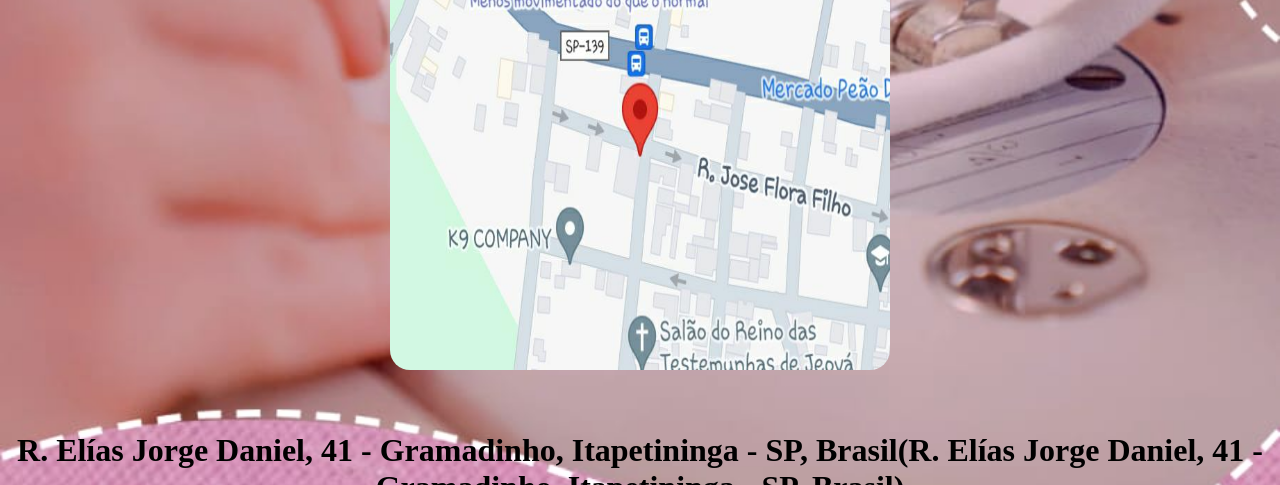
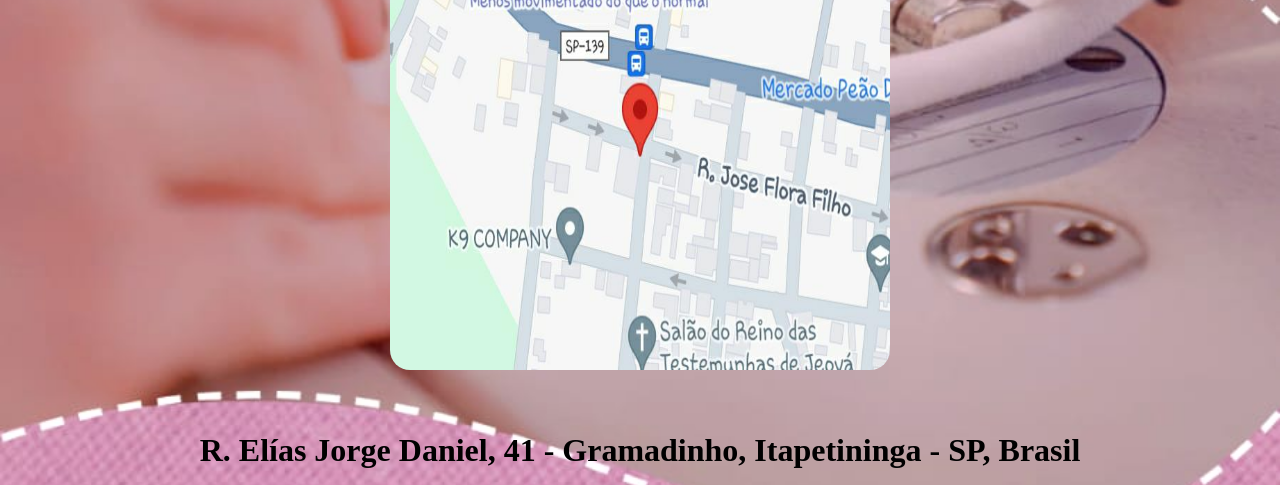
Before and after one commit to SilverString-BR/Branca-Berta-Artes-, a plain HTML site: page index.html in a window 1280 px wide. Shown: the part 1271-1756 px from the top of the page. Drawn offline with Linux system fonts and the light colour scheme.

Commit message:
index.html

```diff
--- a/index.html
+++ b/index.html
@@ -34,7 +34,7 @@
          <a href="Pág8.html"><h2 id="ved">Elasticos de calcinha e alças de soutiã 18cmt; 13cmt</a></h2></div>
 
         <h1 id="what">Aqui está o meu número do WhatsApp <br><a href="https://wa.me/5511941697962" id="bl">+55 11 94169-7962</a></h1>
-        <h1 id="loca">Aqui está minha localização:</h1><div><img src="imagens/local.jpg" alt=""></div><h1><br>R. Elías Jorge Daniel, 41 - Gramadinho, Itapetininga - SP, Brasil(R. Elías Jorge Daniel, 41 - Gramadinho, Itapetininga - SP, Brasil)</h1>
+        <h1 id="loca">Aqui está minha localização:</h1><div><img src="imagens/local.jpg" alt=""></div><h1><br>R. Elías Jorge Daniel, 41 - Gramadinho, Itapetininga - SP, Brasil</h1>
     <div><img src="imagens/Imagem do WhatsApp de 2024-06-30 à(s) 10.47.04_906f1676.jpg" alt="Meu trabalho" id="trabalho"></div>
 
 </body>
```
